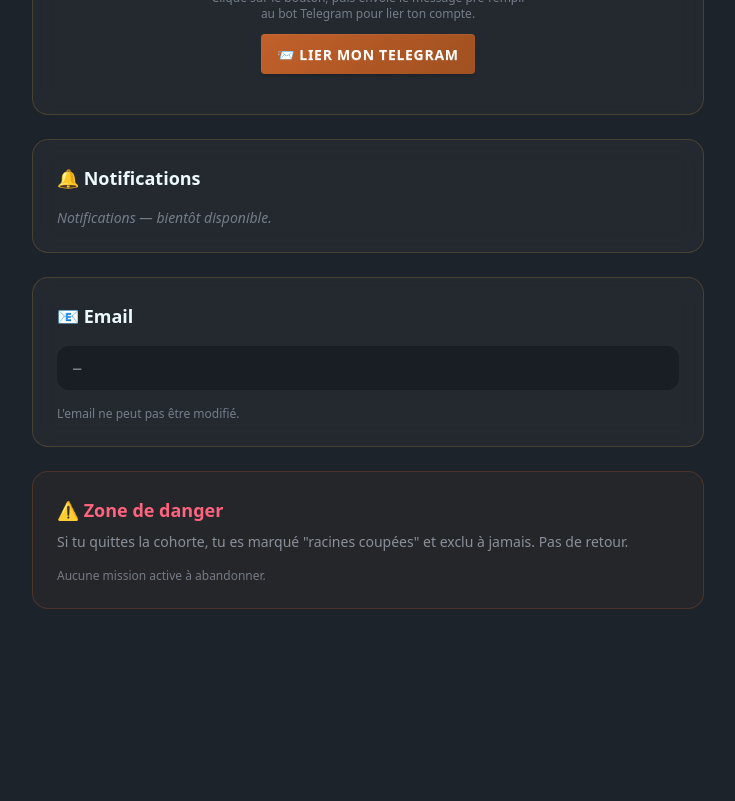
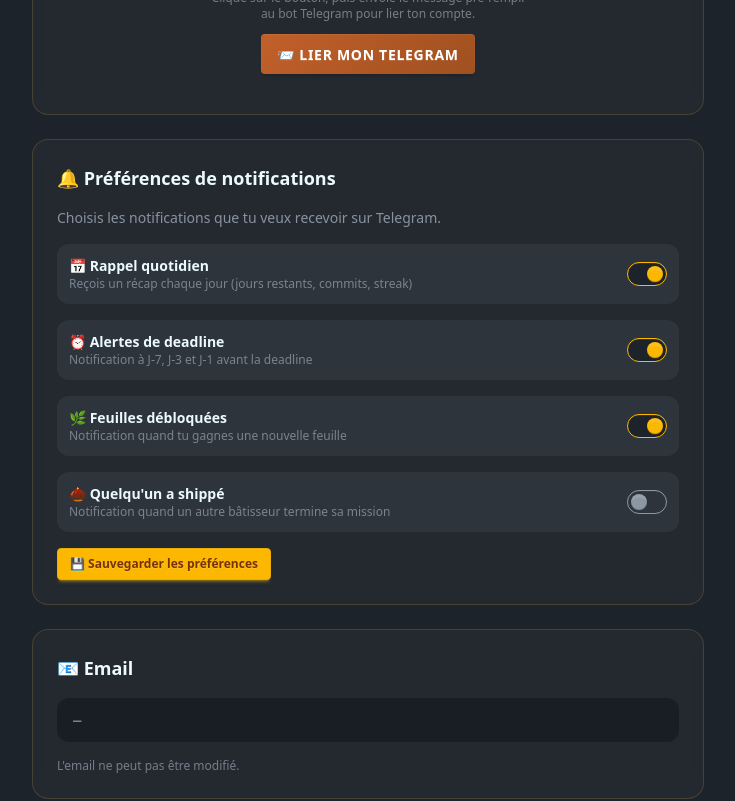
Before and after one commit to agnidefarhane42-bit/ship-or-die-africa, a Next.js app: page /dashboard/settings in a window 1280 px wide. Shown: the part 1120-1921 px from the top of the page, without its empty margins (256-991 px from the left). Before the commit the page ends 1761 px from the top, so only its background shows below. Built offline with nearby package versions, Linux system fonts and the light colour scheme; no server answers.

Commit message:
feat(3): vraies préférences de notifications — 4 toggles + save via update-profile

```diff
--- a/src/app/api/auth/update-profile/route.ts
+++ b/src/app/api/auth/update-profile/route.ts
@@ -9,15 +9,28 @@ export async function PATCH(req: NextRequest) {
       return NextResponse.json({ error: "Non autorisé" }, { status: 401 });
     }
 
-    const { name, bio, githubUsername } = await req.json();
+    const body = await req.json();
+    const { name, bio, githubUsername } = body;
+
+    // ── Préférences de notifications (optionnel) ──
+    const notifyDailyReminder = typeof body.notifyDailyReminder === "boolean" ? body.notifyDailyReminder : undefined;
+    const notifyDeadlineAlert = typeof body.notifyDeadlineAlert === "boolean" ? body.notifyDeadlineAlert : undefined;
+    const notifyTrophyUnlocked = typeof body.notifyTrophyUnlocked === "boolean" ? body.notifyTrophyUnlocked : undefined;
+    const notifySomeoneShipped = typeof body.notifySomeoneShipped === "boolean" ? body.notifySomeoneShipped : undefined;
+
+    // Construire l'objet data — ne mettre à jour que les champs fournis
+    const data: any = {};
+    if (name !== undefined) data.name = name || null;
+    if (bio !== undefined) data.bio = bio || null;
+    if (githubUsername !== undefined) data.githubUsername = githubUsername || null;
+    if (notifyDailyReminder !== undefined) data.notifyDailyReminder = notifyDailyReminder;
+    if (notifyDeadlineAlert !== undefined) data.notifyDeadlineAlert = notifyDeadlineAlert;
+    if (notifyTrophyUnlocked !== undefined) data.notifyTrophyUnlocked = notifyTrophyUnlocked;
+    if (notifySomeoneShipped !== undefined) data.notifySomeoneShipped = notifySomeoneShipped;
 
     const updated = await prisma.user.update({
       where: { id: session.user.id },
-      data: {
-        name: name || null,
-        bio: bio || null,
-        githubUsername: githubUsername || null,
-      },
+      data,
     });
 
     return NextResponse.json({
@@ -25,6 +38,11 @@ export async function PATCH(req: NextRequest) {
       name: updated.name,
       bio: updated.bio,
       githubUsername: updated.githubUsername,
+      notifyDailyReminder: updated.notifyDailyReminder,
+      notifyDeadlineAlert: updated.notifyDeadlineAlert,
+      notifyTrophyUnlocked: updated.notifyTrophyUnlocked,
+      notifySomeoneShipped: updated.notifySomeoneShipped,
+      telegramChatId: updated.telegramChatId,
     });
   } catch (err) {
     console.error("Update profile error:", err);
--- a/src/app/dashboard/settings/page.tsx
+++ b/src/app/dashboard/settings/page.tsx
@@ -28,13 +28,21 @@ export default function SettingsPage() {
   const [telegramLinking, setTelegramLinking] = useState(false);
   const [telegramError, setTelegramError] = useState("");
 
+  // Notification preferences state
+  const [notifyDailyReminder, setNotifyDailyReminder] = useState(true);
+  const [notifyDeadlineAlert, setNotifyDeadlineAlert] = useState(true);
+  const [notifyTrophyUnlocked, setNotifyTrophyUnlocked] = useState(true);
+  const [notifySomeoneShipped, setNotifySomeoneShipped] = useState(false);
+  const [notifySaving, setNotifySaving] = useState(false);
+  const [notifySuccess, setNotifySuccess] = useState(false);
+
   const githubConnected = (session?.user as any)?.githubVerified === true;
   const githubUsername = (session?.user as any)?.githubUsername;
 
   // Le username du bot Telegram (à remplacer par le vrai username)
   const TELEGRAM_BOT_USERNAME = process.env.NEXT_PUBLIC_TELEGRAM_BOT_USERNAME || "ShipOrDieAfricaBot";
 
-  // Pré-remplir avec les données de la session + charger la mission
+  // Pré-remplir avec les données de la session + charger la mission + préférences
   useEffect(() => {
     if (session?.user) {
       setName(session.user.name || "");
@@ -44,10 +52,28 @@ export default function SettingsPage() {
 
     (async () => {
       try {
+        // Charger les préférences depuis update-profile (GET n'existe pas, on prend les valeurs par défaut)
+        // On utilise les valeurs de la session si disponibles, sinon on laisse les défauts
         const res = await fetch("/api/missions");
         const data = await res.json();
         if (data.missions?.length > 0) {
           setMission(data.missions[0]);
+        }
+
+        // Récupérer les préférences actuelles via le profil
+        // On déclenche un PATCH "vide" pour récupérer l'état actuel
+        const profileRes = await fetch("/api/auth/update-profile", {
+          method: "PATCH",
+          headers: { "Content-Type": "application/json" },
+          body: JSON.stringify({}),
+        });
+        if (profileRes.ok) {
+          const profileData = await profileRes.json();
+          if (profileData.notifyDailyReminder !== undefined) setNotifyDailyReminder(profileData.notifyDailyReminder);
+          if (profileData.notifyDeadlineAlert !== undefined) setNotifyDeadlineAlert(profileData.notifyDeadlineAlert);
+          if (profileData.notifyTrophyUnlocked !== undefined) setNotifyTrophyUnlocked(profileData.notifyTrophyUnlocked);
+          if (profileData.notifySomeoneShipped !== undefined) setNotifySomeoneShipped(profileData.notifySomeoneShipped);
+          if (profileData.telegramChatId) setTelegramConnected(true);
         }
       } catch {
         // silencieux
@@ -78,6 +104,33 @@ export default function SettingsPage() {
       setError("Erreur réseau. Réessaie.");
     } finally {
       setSaving(false);
+    }
+  };
+
+  const handleSaveNotifPrefs = async () => {
+    setNotifySaving(true);
+    setNotifySuccess(false);
+
+    try {
+      const res = await fetch("/api/auth/update-profile", {
+        method: "PATCH",
+        headers: { "Content-Type": "application/json" },
+        body: JSON.stringify({
+          notifyDailyReminder,
+          notifyDeadlineAlert,
+          notifyTrophyUnlocked,
+          notifySomeoneShipped,
+        }),
+      });
+
+      if (res.ok) {
+        setNotifySuccess(true);
+        setTimeout(() => setNotifySuccess(false), 3000);
+      }
+    } catch {
+      // silencieux — l'utilisateur peut réessayer
+    } finally {
+      setNotifySaving(false);
     }
   };
 
@@ -138,6 +191,13 @@ export default function SettingsPage() {
   }
 
   const canAbandon = mission && mission.status === "IN_PROGRESS";
+
+  const notifToggles = [
+    { key: "notifyDailyReminder", label: "📅 Rappel quotidien", desc: "Reçois un récap chaque jour (jours restants, commits, streak)", value: notifyDailyReminder, setter: setNotifyDailyReminder },
+    { key: "notifyDeadlineAlert", label: "⏰ Alertes de deadline", desc: "Notification à J-7, J-3 et J-1 avant la deadline", value: notifyDeadlineAlert, setter: setNotifyDeadlineAlert },
+    { key: "notifyTrophyUnlocked", label: "🌿 Feuilles débloquées", desc: "Notification quand tu gagnes une nouvelle feuille", value: notifyTrophyUnlocked, setter: setNotifyTrophyUnlocked },
+    { key: "notifySomeoneShipped", label: "🌰 Quelqu'un a shippé", desc: "Notification quand un autre bâtisseur termine sa mission", value: notifySomeoneShipped, setter: setNotifySomeoneShipped },
+  ];
 
   return (
     <div className="space-y-6 max-w-2xl">
@@ -288,10 +348,43 @@ export default function SettingsPage() {
         )}
       </div>
 
-      {/* Notifications — bientôt disponible */}
+      {/* Notifications — vraies préférences */}
       <div className="card-glow rounded-2xl p-6 space-y-4">
-        <h2 className="font-bold text-lg">🔔 Notifications</h2>
-        <p className="text-sm text-base-content/40 italic">Notifications — bientôt disponible.</p>
+        <h2 className="font-bold text-lg">🔔 Préférences de notifications</h2>
+        <p className="text-sm text-base-content/50">
+          Choisis les notifications que tu veux recevoir sur Telegram.
+        </p>
+
+        {notifySuccess && (
+          <div className="alert alert-success text-sm">
+            <span>✅ Préférences sauvegardées !</span>
+          </div>
+        )}
+
+        <div className="space-y-4">
+          {notifToggles.map((t) => (
+            <div key={t.key} className="flex items-center justify-between gap-4 p-3 bg-base-content/5 rounded-xl">
+              <div className="flex-1 min-w-0">
+                <p className="font-bold text-sm">{t.label}</p>
+                <p className="text-xs text-base-content/40">{t.desc}</p>
+              </div>
+              <input
+                type="checkbox"
+                className="toggle toggle-warning"
+                checked={t.value}
+                onChange={(e) => t.setter(e.target.checked)}
+              />
+            </div>
+          ))}
+        </div>
+
+        <button
+          onClick={handleSaveNotifPrefs}
+          disabled={notifySaving}
+          className="btn btn-warning btn-sm"
+        >
+          {notifySaving ? "Sauvegarde..." : "💾 Sauvegarder les préférences"}
+        </button>
       </div>
 
       {/* Email (lecture seule) */}
```
